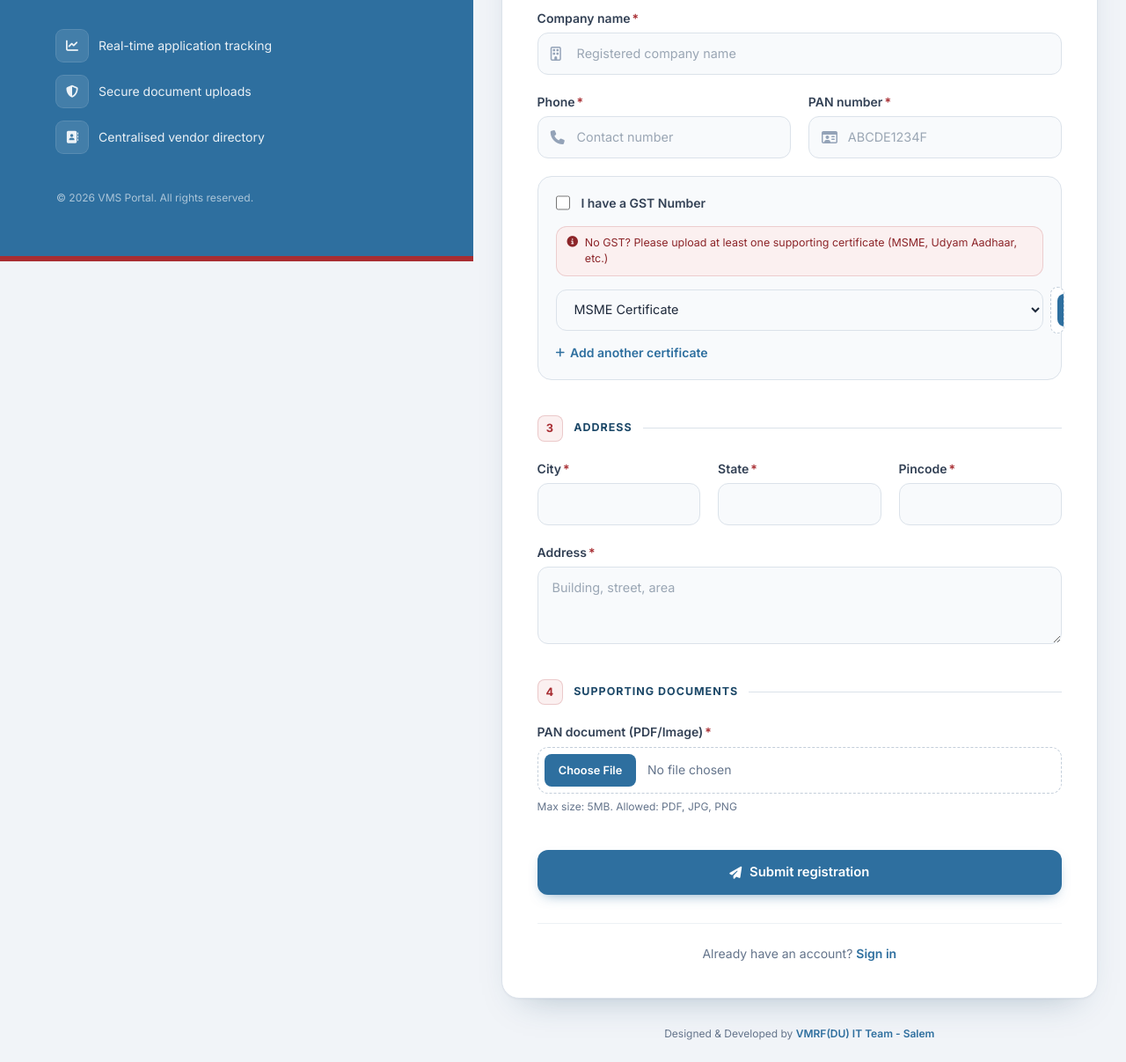
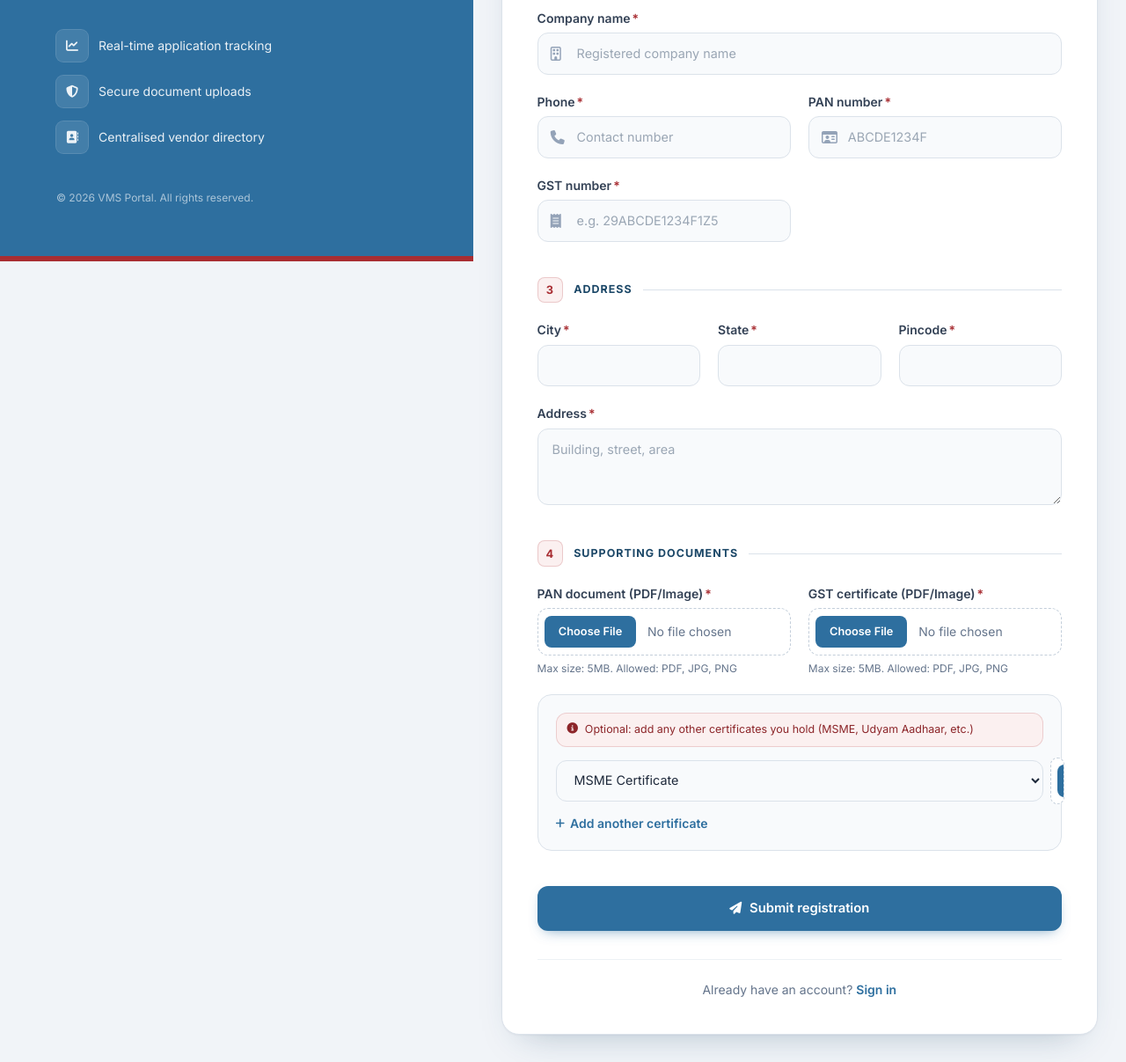
Before and after one commit to Dinakaranweb/vms_system, a Laravel app: page /register in a window 1280 px wide. Shown: the part 503-1710 px from the top of the page at 88% size. Run offline with Laravel 12, Linux system fonts and the light colour scheme; parts of the project's set-up code (start-up, migrations or seed data) failed here and were passed over; some libraries are stand-ins or nearby versions.

Commit message:
feat(registration): make GST a required field with its certificate
Every vendor now states a GST number and files the certificate for it.
The "I have a GST Number" checkbox is gone, along with the JavaScript that
showed and hid the box behind it.

The old form treated GST as optional and asked for a supporting certificate
instead when a vendor said they had none, which meant two registration
shapes to validate, display and review. There is now one.

The number sits with the company details; the certificate sits in section 4
beside the PAN document, since the two proofs belong together. The other
certificates stay, but as what they always should have been - optional
extras rather than a stand-in for a missing registration.

```diff
--- a/app/Http/Controllers/AuthController.php
+++ b/app/Http/Controllers/AuthController.php
@@ -127,7 +127,9 @@ class AuthController extends Controller
 
     public function register(Request $request)
     {
-        $hasGst = $request->boolean('has_gst');
+        // GST is no longer optional: every vendor states a number and files the certificate
+        // for it. Other certificates stay optional, since they are no longer standing in for
+        // a missing GST registration.
         $validated = $request->validate([
             'name' => 'required|string|max:255',
             'email' => 'required|email|unique:users',
@@ -139,16 +141,15 @@ class AuthController extends Controller
             'state' => 'required|string',
             'pincode' => 'required|string|max:10',
             'pan_number' => 'required|string|unique:vendors',
-            'gst_number' => $hasGst ? 'required|string|unique:vendors' : 'nullable|string',
-            'gst_document' => $hasGst ? 'required|file|mimes:pdf,jpg,jpeg,png|max:5120' : 'nullable|file',
+            'gst_number' => 'required|string|max:20|unique:vendors',
+            'gst_document' => 'required|file|mimes:pdf,jpg,jpeg,png|max:5120',
             'pan_document' => 'required|file|mimes:pdf,jpg,jpeg,png|max:5120',
             'certificates.*' => 'nullable|file|mimes:pdf,jpg,jpeg,png|max:5120',
+        ], [
+            'gst_number.required'   => 'Please enter your GST number.',
+            'gst_number.unique'     => 'That GST number is already registered with us.',
+            'gst_document.required' => 'Please attach your GST certificate.',
         ]);
-
-        // Require at least one certificate if no GST
-        if (!$hasGst && !$request->hasFile('certificates')) {
-            return back()->withErrors(['certificates' => 'Please upload at least one supporting certificate (MSME, Udyam Aadhaar, or equivalent).'])->withInput();
-        }
 
         DB::beginTransaction();
 
@@ -159,7 +160,7 @@ class AuthController extends Controller
                 $documents['pan_document'] = $request->file('pan_document')->store('vendor-documents', 'public');
             }
 
-            if ($hasGst && $request->hasFile('gst_document')) {
+            if ($request->hasFile('gst_document')) {
                 $gstFile = $request->file('gst_document');
                 $documents['gst_document'] = [
                     'path' => $gstFile->store('vendor-documents', 'public'),
@@ -191,8 +192,10 @@ class AuthController extends Controller
                 'state' => $validated['state'],
                 'pincode' => $validated['pincode'],
                 'pan_number' => $validated['pan_number'],
-                'gst_number' => $hasGst ? ($validated['gst_number'] ?? null) : null,
-                'has_gst' => $hasGst,
+                'gst_number' => $validated['gst_number'],
+                // Kept true for the screens and reports that still read this column; every
+                // vendor registered from here on has a GST number by rule.
+                'has_gst' => true,
                 'status' => 'pending',
                 'registration_documents' => $documents,
             ]);
--- a/resources/views/auth/register.blade.php
+++ b/resources/views/auth/register.blade.php
@@ -213,56 +213,16 @@
                                 @error('pan_number')<p class="ap-error">{{ $message }}</p>@enderror
                             </div>
 
-                            {{-- GST / supporting certificates --}}
-                            <div class="ap-box p-4 sm:p-5 md:col-span-2">
-                                <label class="flex cursor-pointer items-center gap-3">
-                                    <input type="checkbox" name="has_gst" id="hasGstCheck" value="1" class="ap-check"
-                                           onchange="toggleGst(this.checked)" {{ old('has_gst') ? 'checked' : '' }}>
-                                    <span class="text-sm font-semibold text-slate-700">I have a GST Number</span>
-                                </label>
-
-                                <div id="gstNumberBox" class="mt-4 hidden space-y-4">
                             <div>
-                                        <label for="gstNumberInput" class="ap-label">GST number<span class="ap-req">*</span></label>
+                                <label for="gst_number" class="ap-label">GST number<span class="ap-req">*</span></label>
                                 <div class="ap-field">
                                     <span class="ap-icon"><i class="fa-solid fa-receipt"></i></span>
-                                            <input type="text" name="gst_number" id="gstNumberInput" value="{{ old('gst_number') }}"
+                                    <input id="gst_number" type="text" name="gst_number" value="{{ old('gst_number') }}" required
                                            placeholder="e.g. 29ABCDE1234F1Z5" class="ap-input @error('gst_number') is-invalid @enderror">
                                 </div>
                                 @error('gst_number')<p class="ap-error">{{ $message }}</p>@enderror
                             </div>
-                                    <div>
-                                        <label for="gstDocInput" class="ap-label">GST certificate / document<span class="ap-req">*</span></label>
-                                        <input type="file" name="gst_document" id="gstDocInput" accept=".pdf,.jpg,.jpeg,.png" class="ap-file">
-                                        @error('gst_document')
-                                            <p class="ap-error">{{ $message }}</p>
-                                        @else
-                                            <p class="ap-hint">Max size: 5MB. Allowed: PDF, JPG, PNG</p>
-                                        @enderror
-                                    </div>
-                                </div>
 
-                                <div id="certificateBox" class="mt-4">
-                                    <p class="ap-note mb-3">
-                                        <i class="fa-solid fa-circle-info mt-0.5"></i>
-                                        No GST? Please upload at least one supporting certificate (MSME, Udyam Aadhaar, etc.)
-                                    </p>
-                                    <div id="certList" class="space-y-3">
-                                        <div class="cert-entry flex flex-col gap-2 sm:flex-row sm:items-center">
-                                            <select name="certificate_labels[0]" class="ap-select sm:w-56 sm:flex-none">
-                                                @foreach($certOptions as $opt)
-                                                    <option value="{{ $opt }}">{{ $opt }}</option>
-                                                @endforeach
-                                            </select>
-                                            <input type="file" name="certificates[0]" accept=".pdf,.jpg,.jpeg,.png" class="ap-file flex-1">
-                                        </div>
-                                    </div>
-                                    @error('certificates')<p class="ap-error">{{ $message }}</p>@enderror
-                                    <button type="button" onclick="addCertRow()" class="ap-link mt-3 inline-flex items-center gap-1.5 text-sm">
-                                        <i class="fa-solid fa-plus text-xs"></i> Add another certificate
-                                    </button>
-                                </div>
-                            </div>
                         </div>
                     </section>
 
@@ -298,9 +258,13 @@
                         </div>
                     </section>
 
-                    {{-- 4. Supporting documents --}}
+                    {{-- 4. Supporting documents. The two proofs of identity a vendor must file
+                         sit together: the PAN document and the certificate for the GST number
+                         given above. Anything else they hold is optional. --}}
                     <section class="space-y-5">
                         <h3 class="ap-section"><span class="ap-section-num">4</span> Supporting documents</h3>
+
+                        <div class="grid grid-cols-1 gap-5 md:grid-cols-2">
                             <div>
                                 <label for="pan_document" class="ap-label">PAN document (PDF/Image)<span class="ap-req">*</span></label>
                                 <input id="pan_document" type="file" name="pan_document" accept=".pdf,.jpg,.jpeg,.png" required class="ap-file">
@@ -309,6 +273,37 @@
                                 @else
                                     <p class="ap-hint">Max size: 5MB. Allowed: PDF, JPG, PNG</p>
                                 @enderror
+                            </div>
+                            <div>
+                                <label for="gstDocInput" class="ap-label">GST certificate (PDF/Image)<span class="ap-req">*</span></label>
+                                <input id="gstDocInput" type="file" name="gst_document" accept=".pdf,.jpg,.jpeg,.png" required class="ap-file">
+                                @error('gst_document')
+                                    <p class="ap-error">{{ $message }}</p>
+                                @else
+                                    <p class="ap-hint">Max size: 5MB. Allowed: PDF, JPG, PNG</p>
+                                @enderror
+                            </div>
+                        </div>
+
+                        <div id="certificateBox" class="ap-box p-4 sm:p-5">
+                            <p class="ap-note mb-3">
+                                <i class="fa-solid fa-circle-info mt-0.5"></i>
+                                Optional: add any other certificates you hold (MSME, Udyam Aadhaar, etc.)
+                            </p>
+                            <div id="certList" class="space-y-3">
+                                <div class="cert-entry flex flex-col gap-2 sm:flex-row sm:items-center">
+                                    <select name="certificate_labels[0]" class="ap-select sm:w-56 sm:flex-none">
+                                        @foreach($certOptions as $opt)
+                                            <option value="{{ $opt }}">{{ $opt }}</option>
+                                        @endforeach
+                                    </select>
+                                    <input type="file" name="certificates[0]" accept=".pdf,.jpg,.jpeg,.png" class="ap-file flex-1">
+                                </div>
+                            </div>
+                            @error('certificates')<p class="ap-error">{{ $message }}</p>@enderror
+                            <button type="button" onclick="addCertRow()" class="ap-link mt-3 inline-flex items-center gap-1.5 text-sm">
+                                <i class="fa-solid fa-plus text-xs"></i> Add another certificate
+                            </button>
                         </div>
                     </section>
 
@@ -350,14 +345,6 @@
 let certCount = 1;
 const certOptions = ['MSME Certificate', 'Udyam Aadhaar', 'Trade License', 'Registration Certificate', 'Other'];
 
-function toggleGst(hasGst) {
-    document.getElementById('gstNumberBox').classList.toggle('hidden', !hasGst);
-    document.getElementById('certificateBox').classList.toggle('hidden', hasGst);
-    // Toggle required on GST fields
-    document.getElementById('gstNumberInput').required = hasGst;
-    document.getElementById('gstDocInput').required = hasGst;
-}
-
 function addCertRow() {
     const list = document.getElementById('certList');
     const div = document.createElement('div');
@@ -372,8 +359,5 @@ function addCertRow() {
     list.appendChild(div);
     certCount++;
 }
-
-// Restore GST state after a failed submission
-toggleGst(document.getElementById('hasGstCheck').checked);
 </script>
 @endsection
```
Lines whose indentation alone changed are shown as unchanged.
